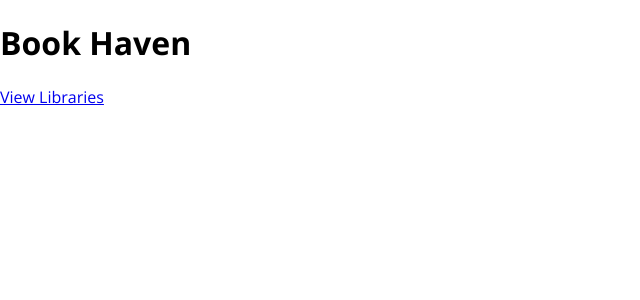
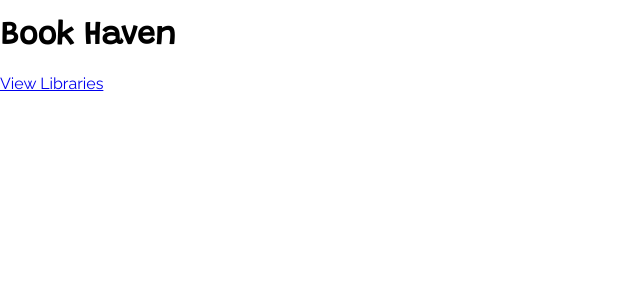
Before and after one commit to BookHaven/BookHaven-FE, a React (Create React App) app: page / in a window 1280 px wide. Shown: the top 300 px of the page, without its empty margins (0-640 px from the left). Built offline with nearby package versions, Linux system fonts and the light colour scheme.

Commit message:
feat: Import and apply two global fonts

```diff
--- a/public/index.html
+++ b/public/index.html
@@ -12,7 +12,7 @@
     <link rel="apple-touch-icon" href="%PUBLIC_URL%/logo192.png" />
     <link rel="preconnect" href="https://fonts.googleapis.com">
     <link rel="preconnect" href="https://fonts.gstatic.com" crossorigin>
-    <link href="https://fonts.googleapis.com/css2?family=Open+Sans:wght@300;400;500;600;700;800&display=swap" rel="stylesheet">
+    <link href="https://fonts.googleapis.com/css2?family=Grandstander&&family=Raleway&display=swap" rel="stylesheet">
     <!--
       manifest.json provides metadata used when your web app is installed on a
       user's mobile device or desktop. See https://developers.google.com/web/fundamentals/web-app-manifest/
--- a/src/App.css
+++ b/src/App.css
@@ -1,3 +1,12 @@
 * {
-  font-family: 'Open Sans', sans-serif;
+  font-family: 'Raleway', sans-serif;
+  font-weight: 300;
 }
+
+h1,
+h2,
+h3,
+h4 {
+  font-family: 'Grandstander', cursive;
+  font-weight: 600;
+}
```
